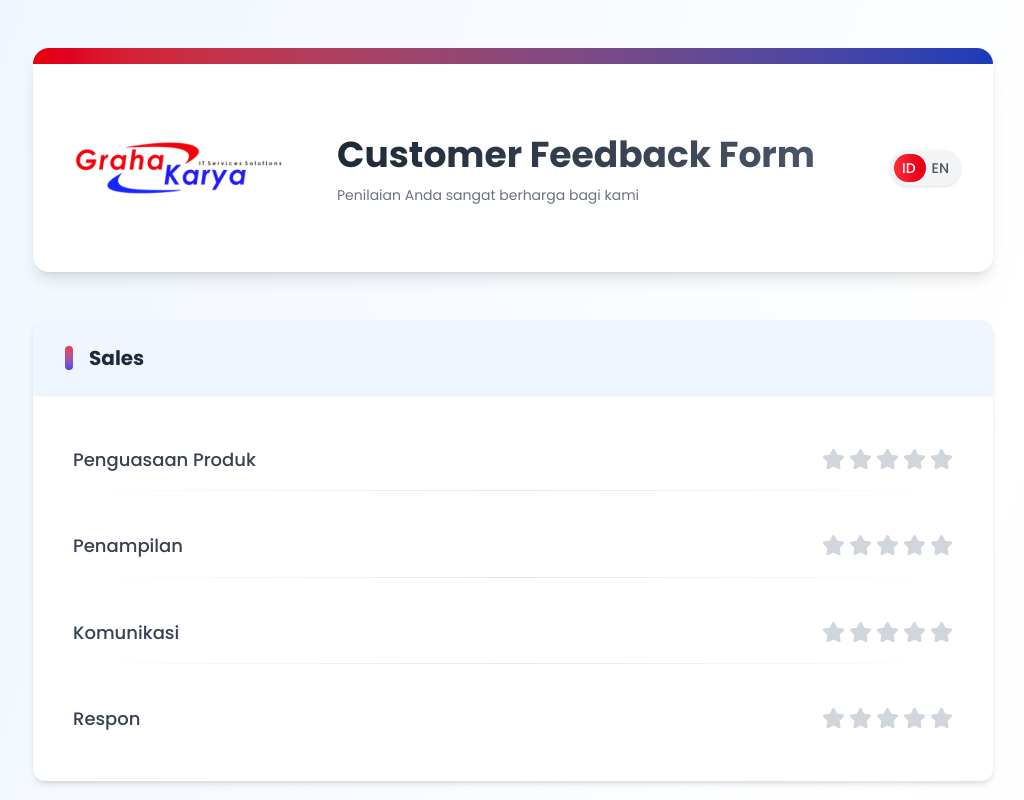
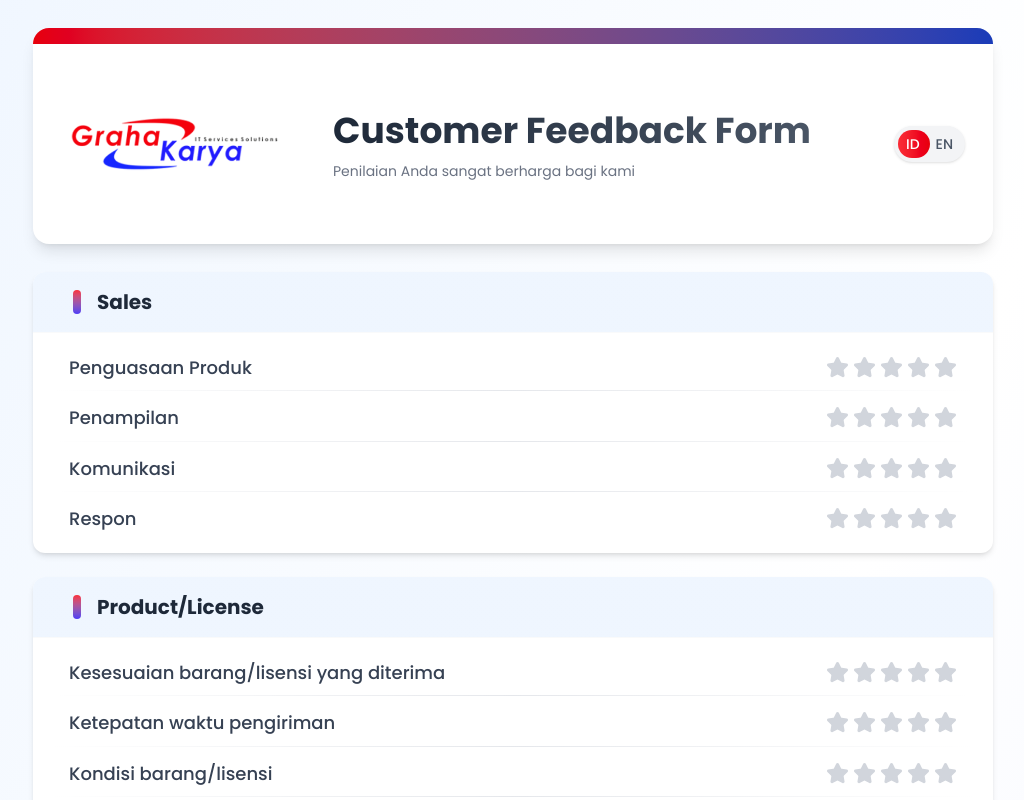
Before and after one commit to Yowanehaki/learning, a React (Vite) app in the folder frontend/: page / in a window 1280 px wide. Shown: the top 800 px of the page, without its empty margins (127-1151 px from the left). Built offline with nearby package versions, Linux system fonts and the light colour scheme.

Commit message:
Fix Language

```diff
--- a/frontend/src/components/FeedbackForm.jsx
+++ b/frontend/src/components/FeedbackForm.jsx
@@ -233,22 +233,22 @@ const FeedbackForm = () => {
   };
 
   const FormSection = ({ title, criteria }) => (
-    <div className="bg-white rounded-xl border-0 shadow-md hover:shadow-lg transition-shadow duration-300 mb-8">
-      <div className="bg-gradient-to-r from-blue-50 to-blue-50 rounded-t-xl px-4 sm:px-8 py-6 border-b border-gray-50">
+    <div className="bg-white rounded-xl border-0 shadow-md hover:shadow-lg transition-shadow duration-300 mb-6">
+      <div className="bg-gradient-to-r from-blue-50 to-blue-50 rounded-t-xl px-8 sm:px-10 py-4 border-b border-gray-50">
         <h3 className="text-lg sm:text-xl font-bold text-gray-800 flex items-center">
           <div className="w-2 h-6 bg-gradient-to-b from-red-500 to-indigo-600 rounded-full mr-4"></div>
           {title}
         </h3>
       </div>
-      <div className="p-4 sm:p-8">
-        <div className="space-y-6">
+      <div className="p-4 sm:p-3">
+        <div className="space-y-0 sm:space-y-1">
           {criteria.map((item, index) => (
             <div key={item.key} className="group">
-              <div className="flex flex-col sm:flex-row sm:items-center sm:justify-between py-4 px-2 rounded-lg hover:bg-gradient-to-r from-white to-blue-50 transition-colors duration-200 gap-3 sm:gap-0">
-                <span className="text-gray-700 font-medium flex-1 pr-0 sm:pr-8 text-base sm:text-lg leading-relaxed">
+              <div className="flex items-center justify-between py-1 sm:py-2 px-2 sm:px-6 rounded-lg hover:bg-gradient-to-r from-white to-blue-50 transition-colors duration-200 gap-2 sm:gap-3">
+                <span className="text-gray-700 font-medium flex-1 pr-1 sm:pr-2 text-sm sm:text-base lg:text-lg leading-relaxed">
                   {item.label}
                 </span>
-                <div className="flex-shrink-0 self-start sm:self-auto">
+                <div className="flex-shrink-0">
                   <StarRate
                     value={ratings[item.key]}
                     onChange={(value) => handleRatingChange(item.key, value)}
@@ -257,7 +257,7 @@ const FeedbackForm = () => {
                 </div>
               </div>
               {index < criteria.length - 1 && (
-                <div className="h-px bg-gradient-to-r from-transparent via-gray-200 to-transparent mx-2"></div>
+                <div className="h-px bg-gradient-to-r from-transparent via-gray-200 to-transparent mx-1 sm:mx-2"></div>
               )}
             </div>
           ))}
@@ -267,12 +267,12 @@ const FeedbackForm = () => {
   );
 
   return (
-    <div className="min-h-screen bg-gradient-to-br from-blue-50 via-white to-indigo-50 py-6 sm:py-12">
+    <div className="min-h-screen bg-gradient-to-br from-blue-50 via-white to-indigo-50 py-6 sm:py-7">
       <div className="max-w-5xl mx-auto px-4 sm:px-6 lg:px-8">
         {/* Header */}
-        <div className="bg-white rounded-2xl shadow-lg border-0 mb-8 sm:mb-12 overflow-hidden">
+        <div className="bg-white rounded-2xl shadow-lg border-0 mb-8 sm:mb-7 overflow-hidden">
           <div className="bg-gradient-to-r from-red-600 to-blue-800 px-4 sm:px-8 py-2"></div>
-          <div className="flex flex-col items-center justify-between p-4 sm:p-8 lg:flex-row">
+          <div className="flex flex-col items-center justify-between p-4 sm:p-7 lg:flex-row">
             <div className="flex flex-col sm:flex-row items-center space-y-4 sm:space-y-0 sm:space-x-8 text-center sm:text-left">
               <div className="w-52 h-24 sm:w-28 sm:h-36 lg:w-60 lg:h-36 flex-shrink-0 rounded-xl p-2">
                 <img src={logo} alt="logo" className="w-full h-full object-contain" />
--- a/frontend/src/components/Validation.jsx
+++ b/frontend/src/components/Validation.jsx
@@ -11,12 +11,12 @@ const Validation = ({ isOpen, onClose, onConfirm, type }) => {
     ID: {
       warning: {
         title: 'Perhatian!',
-        message: 'Harap selesaikan semua penilaian umpan balik sebelum melanjutkan.',
+        message: 'Harap selesaikan semua penilaian form sebelum melanjutkan.',
         close: 'Tutup'
       },
       confirmation: {
         title: 'Konfirmasi Pengiriman',
-        message: 'Apakah Anda yakin ingin mengirimkan umpan balik ini? Harap diperhatikan bahwa umpan balik tidak dapat diubah setelah dikirimkan.',
+        message: 'Apakah Anda yakin ingin mengirimkan form ini? Harap diperhatikan bahwa form tidak dapat diubah setelah dikirimkan.',
         cancel: 'Batal',
         submit: 'Ya, Submit'
       }
```
